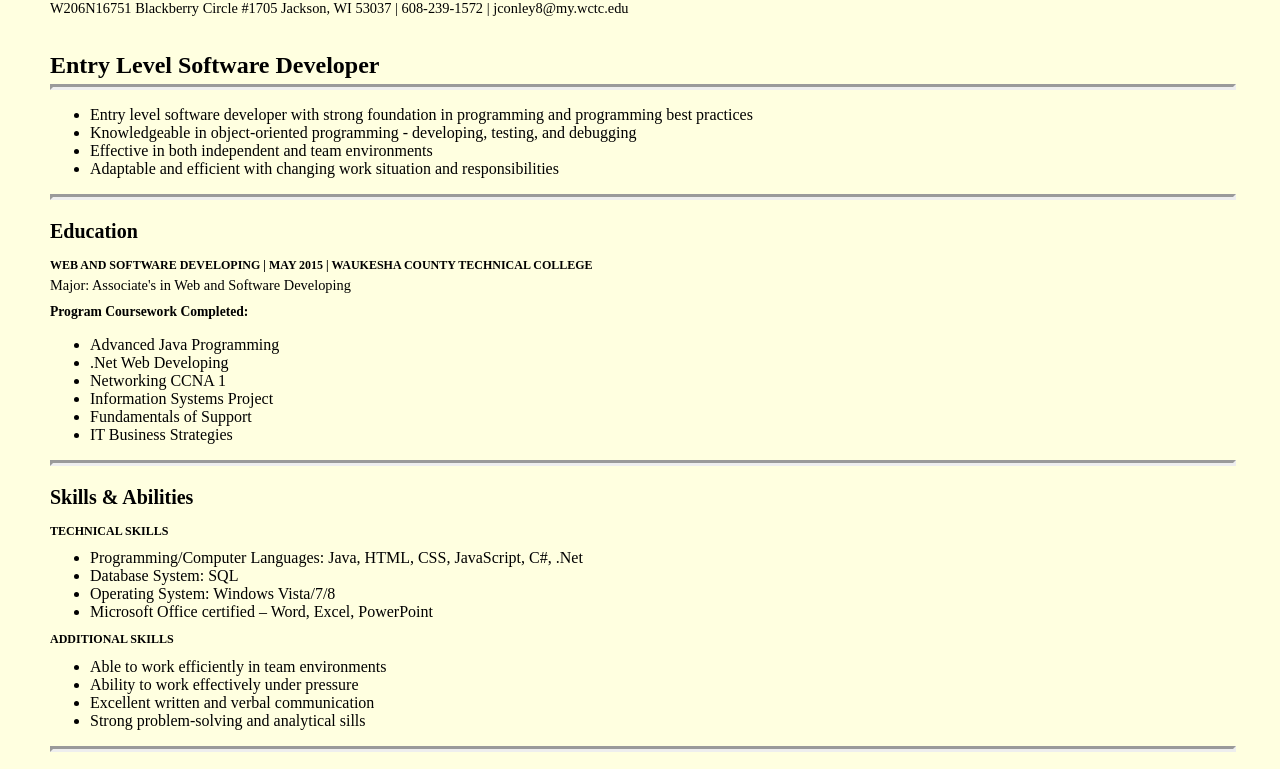
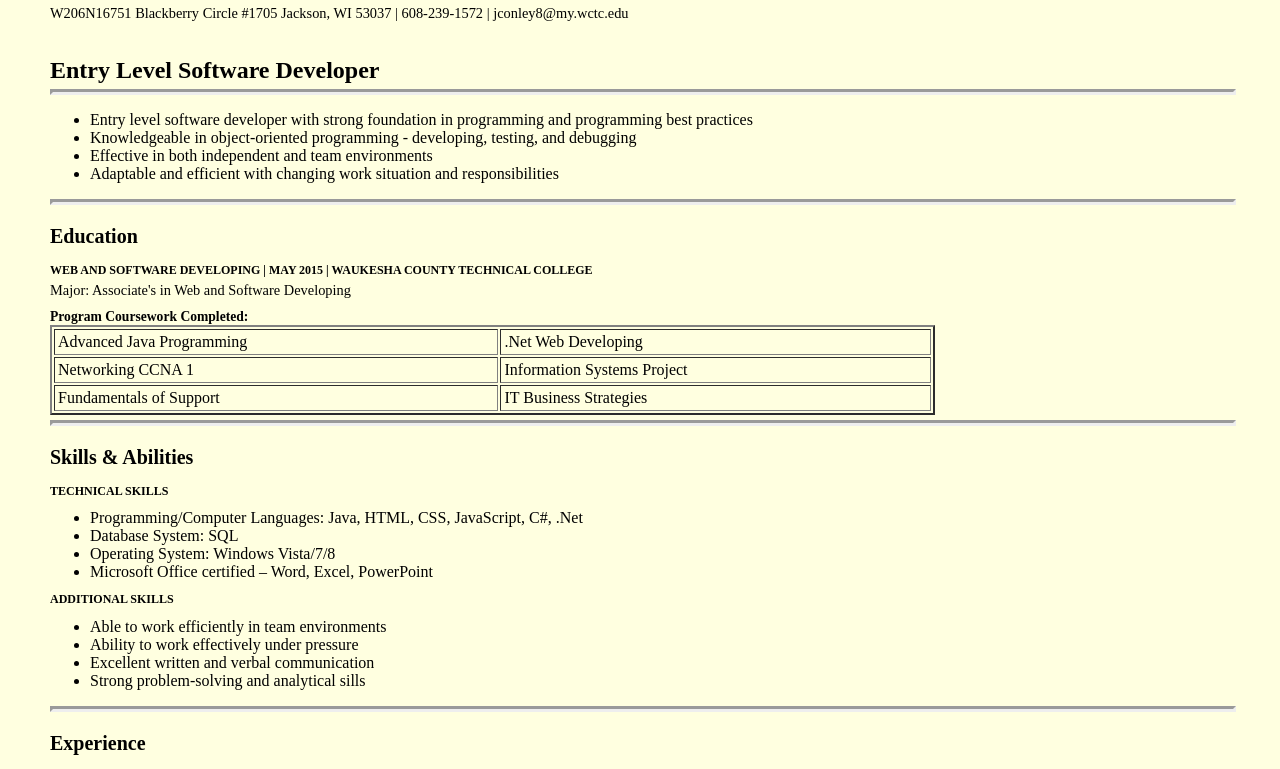
Before and after one commit to jconley8/Resume, a plain HTML site: page web/index.html in a window 1280 px wide. Shown: the part 73-842 px from the top of the page. Drawn offline with Linux system fonts and the light colour scheme.

Commit message:
HTML/CSS Resume

```diff
--- a/web/index.html
+++ b/web/index.html
@@ -19,16 +19,14 @@ and open the template in the editor.
             hr{
                 width: 100%;
                 border-width: 3px;
-                margin-top: 0;
+                margin-top: 5px;
                 margin-bottom: 0;
                 margin-right: 50px;
-
             }
             p{
                 font-size: 90%;
                 line-height: 40%;
             }
-
             h1{
                 margin-bottom: 0;
             }
@@ -44,7 +42,6 @@ and open the template in the editor.
                 font-size: 75%;
                 line-height: 40%
             }
-
             h5{
                 font-size: 85%;
                 margin-bottom: 0;
@@ -69,21 +66,31 @@ and open the template in the editor.
                 <li>Adaptable and efficient with changing work situation and responsibilities</li>
             </ul>
         </div>
+
         <hr>
+
         <h3>Education</h3>
         <h4>WEB AND SOFTWARE DEVELOPING | MAY 2015 | WAUKESHA COUNTY TECHNICAL COLLEGE</h4>
         <p>Major: Associate's in Web and Software Developing</p>
         <h5>Program Coursework Completed:</h5>
-        <ul style="list-style-type:disc">
-            <li>Advanced Java Programming</li>
-            <li>.Net Web Developing</li>
-            <li>Networking CCNA 1</li>
-            <li>Information Systems Project</li>
-            <li>Fundamentals of Support</li>
-            <li>IT Business Strategies</li>
+        <TABLE Border="2" Width="75%" Cellpadding="3" Cellspacing="2">
+            <TR>
+                <TD>Advanced Java Programming</TD>
+                <TD>.Net Web Developing</TD>
+            </TR>
+            <TR>
+                <TD>Networking CCNA 1</TD>
+                <TD>Information Systems Project</TD>
+            </TR>
+            <TR>
+                <TD>Fundamentals of Support</TD>
+                <TD>IT Business Strategies</TD>
+            </TR>
+        </TABLE>
 
-        </ul>
+
         <hr>
+
         <h3>Skills & Abilities</h3>
         <h4>TECHNICAL SKILLS</h4>
         <ul style="list-style-type:disc">
@@ -99,7 +106,9 @@ and open the template in the editor.
             <li>Excellent written and verbal communication</li>
             <li>Strong problem-solving and analytical sills</li>
         </ul>
+
         <hr>
+
         <h3>Experience</h3>
         <h4>HEAD COOK | SAWMILL INN RESTAURANT & PUB | OCTOBER 2012 - PRESENT</h4>
         <ul style="list-style-type:disc">
```
